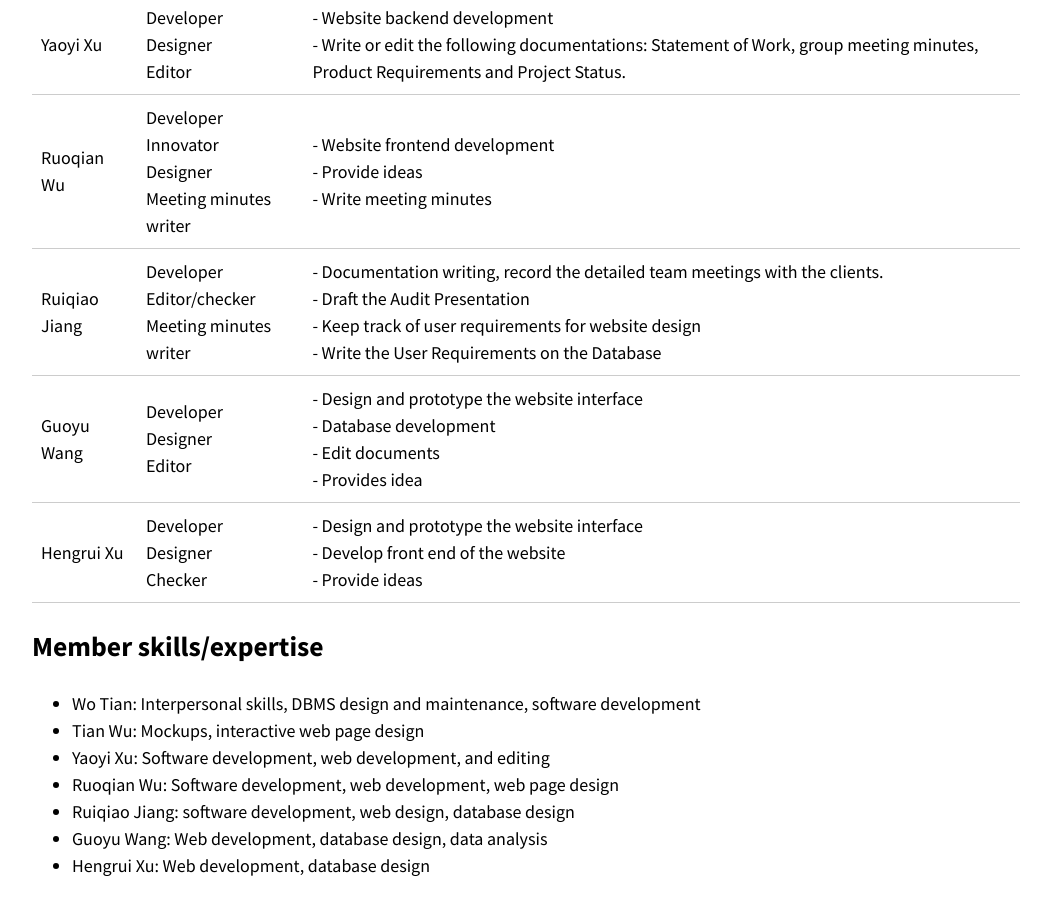
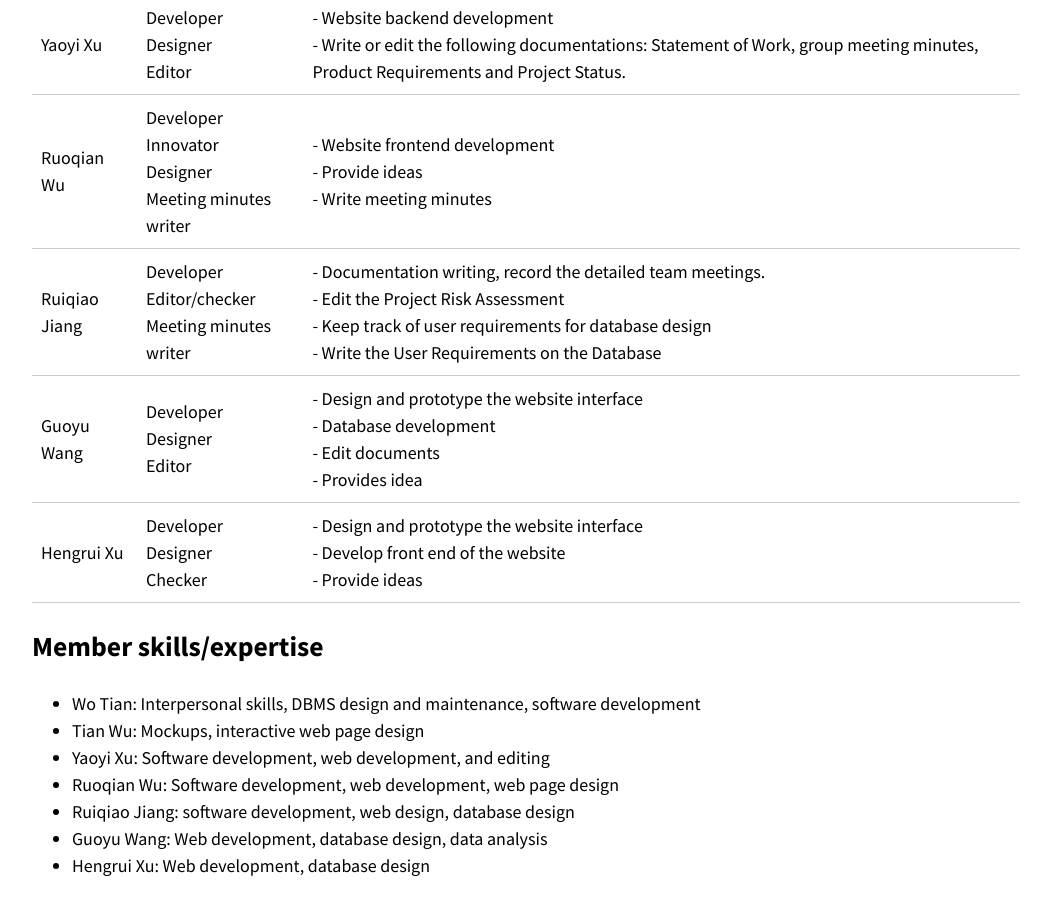
Before and after one commit to optofab/optofab.github.io, a Jekyll site: the page built from team-charter.md, in a window 1280 px wide and 900 px high, scrolled down 1601 px. Shown: the whole window, without its empty margins (114-1165 px from the left). Built offline with Jekyll 4.4.1, drawn with Linux system fonts in a browser that asks for light colours; nearby versions of some CDN libraries; emoji names are drawn with the system emoji font.

Commit message:
update the team charter

```diff
--- a/team-charter.md
+++ b/team-charter.md
@@ -52,7 +52,7 @@
   <tr>
     <td>Ruiqiao Jiang</td>
     <td>Developer<br>Editor/checker<br>Meeting minutes writer</td>
-    <td>- Documentation writing, record the detailed team meetings with the clients.<br>- Draft the Audit Presentation<br>- Keep track of user requirements for website design<br>- Write the User Requirements on the Database</td>
+    <td>- Documentation writing, record the detailed team meetings.<br>- Edit the Project Risk Assessment <br>- Keep track of user requirements for database design<br>- Write the User Requirements on the Database</td>
   </tr>
   <tr>
     <td>Guoyu Wang</td>
```
